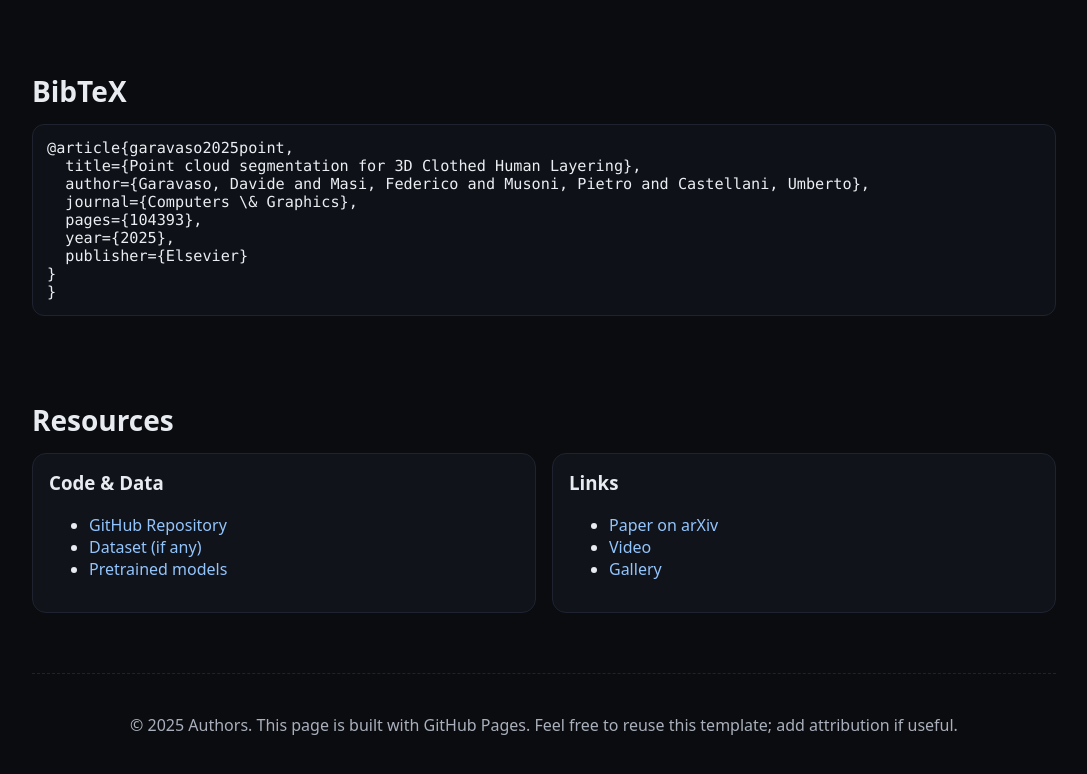
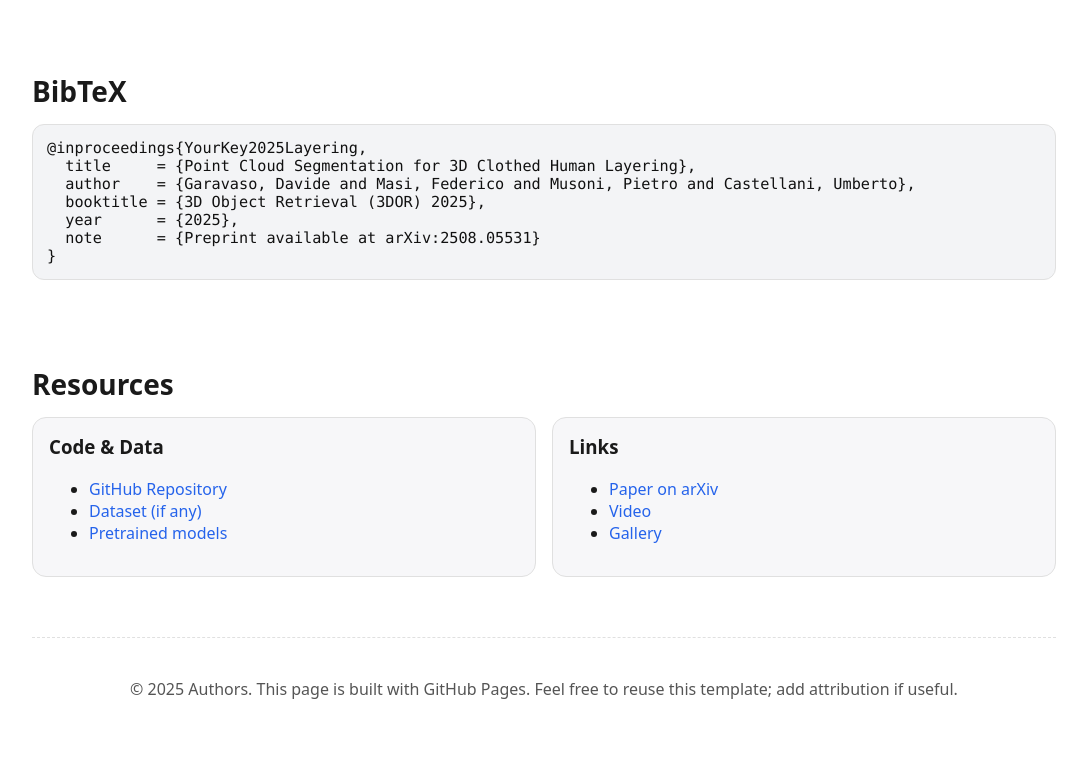
Before and after one commit to davide-gith/Point-cloud-segmentation-for-3D-Clothed-Human-Layering, a plain HTML site: page index.html in a window 1280 px wide. Shown: the part 1994-2768 px from the top of the page, without its empty margins (96-1183 px from the left). After the commit the page ends 2734 px from the top, so only its background shows below. Drawn offline with Linux system fonts and the light colour scheme.

Commit message:
Update index.html

```diff
--- a/index.html
+++ b/index.html
@@ -7,14 +7,14 @@
   <meta name="description" content="Project page for ..." />
   <style>
     :root {
-      --bg: #0b0c10;
-      --panel: #11131a;
-      --text: #e8ecf1;
-      --muted: #a9b0bb;
-      --accent: #60a5fa;
-      --accent-2: #34d399;
-      --border: #1f2330;
-      --link: #93c5fd;
+      --bg: #ffffff;
+      --panel: #f7f7f9;
+      --text: #1a1a1a;
+      --muted: #555;
+      --accent: #2563eb;
+      --accent-2: #059669;
+      --border: #e0e0e0;
+      --link: #2563eb;
       --maxw: 1024px;
     }
     html, body { margin: 0; padding: 0; background: var(--bg); color: var(--text); font-family: ui-sans-serif, system-ui, -apple-system, Segoe UI, Roboto, Ubuntu, Cantarell, Noto Sans, Helvetica, Arial, "Apple Color Emoji", "Segoe UI Emoji"; }
@@ -29,8 +29,8 @@
     .authors a { color: var(--text); border-bottom: 1px dotted var(--border); text-decoration: none; }
     .affils { text-align: center; color: var(--muted); margin-top: 6px; }
     .badges { display: flex; flex-wrap: wrap; gap: 10px; justify-content: center; margin: 20px 0 28px; }
-    .badge { background: linear-gradient(180deg, #1a2030, #131826); border: 1px solid var(--border); color: var(--text); padding: 10px 14px; border-radius: 12px; display: inline-flex; align-items: center; gap: 8px; font-weight: 600; }
-    .badge:hover { border-color: #2b3347; transform: translateY(-1px); transition: all .15s ease; text-decoration: none; }
+    .badge { background: linear-gradient(180deg, #ffffff, #f1f5f9); border: 1px solid var(--border); color: var(--text); padding: 10px 14px; border-radius: 12px; display: inline-flex; align-items: center; gap: 8px; font-weight: 600; }
+    .badge:hover { border-color: #cbd5e1; transform: translateY(-1px); transition: all .15s ease; text-decoration: none; }
     .teaser { background: var(--panel); border: 1px solid var(--border); border-radius: 16px; overflow: hidden; }
     .teaser img, .figure img { width: 100%; height: auto; display: block; }
     .section { padding: 36px 0; }
@@ -45,10 +45,10 @@
     .numlist { counter-reset: step; list-style: none; padding: 0; }
     .numlist li { counter-increment: step; margin: 10px 0; padding-left: 36px; position: relative; line-height: 1.6; }
     .numlist li::before { content: counter(step) "."; position: absolute; left: 0; top: 0; font-weight: 800; color: var(--accent-2); }
-    pre { background: #0e1117; color: #eaeef2; border: 1px solid var(--border); border-radius: 12px; padding: 14px; overflow-x: auto; }
+    pre { background: #f3f4f6; color: #111; border: 1px solid var(--border); border-radius: 12px; padding: 14px; overflow-x: auto; }
     code { font-family: ui-monospace, SFMono-Regular, Menlo, Monaco, Consolas, "Liberation Mono", "Courier New", monospace; font-size: 0.95em; }
     .footer { color: var(--muted); border-top: 1px dashed var(--border); padding-top: 24px; margin-top: 24px; text-align: center; }
-    nav { position: sticky; top: 0; background: rgba(11,12,16,0.85); backdrop-filter: blur(8px); border-bottom: 1px solid var(--border); z-index: 10; }
+    nav { position: sticky; top: 0; background: rgba(255,255,255,0.9); backdrop-filter: blur(8px); border-bottom: 1px solid var(--border); z-index: 10; }
     nav .navwrap { max-width: var(--maxw); margin: 0 auto; display: flex; gap: 16px; align-items: center; padding: 10px 16px; }
     nav a { color: var(--muted); font-weight: 600; }
     nav a:hover { color: var(--text); }
@@ -56,7 +56,7 @@
   </style>
 </head>
 <body>
-  <!-- Minimal sticky nav -->
+  <!-- Sticky nav -->
   <nav>
     <div class="navwrap">
       <a href="#top">Project</a>
@@ -73,7 +73,6 @@
       <p class="subtitle">A multilayer segmentation paradigm for clothed-human point clouds</p>
       <p class="conf">3DOR 2025</p>
       <div class="authors">
-        <!-- Replace links with actual profiles -->
         <span><a href="#">Davide Garavaso</a><sup>1</sup></span>
         <span><a href="#">Federico Masi</a><sup>1</sup></span>
         <span><a href="#">Pietro Musoni</a><sup>1</sup></span>
@@ -88,7 +87,6 @@
         <a class="badge" href="#method">🧠 Method</a>
       </div>
       <div class="teaser">
-        <!-- Replace with your teaser image -->
         <img src="assets/teaser.jpg" alt="Project teaser image showing multilayer clothing segmentation" />
       </div>
     </header>
@@ -102,7 +100,6 @@
     <section id="video" class="section">
       <h2>Video Demonstration</h2>
       <div class="panel">
-        <!-- Replace the src with your YouTube video ID -->
         <div style="position:relative;padding-bottom:56.25%;height:0;overflow:hidden;border-radius:12px;">
           <iframe src="https://www.youtube.com/embed/VIDEO_ID" title="Project video" frameborder="0" allowfullscreen style="position:absolute;top:0;left:0;width:100%;height:100%;"></iframe>
         </div>
@@ -136,14 +133,12 @@
 
     <section id="bibtex" class="section">
       <h2>BibTeX</h2>
-      <pre><code>@article{garavaso2025point,
-  title={Point cloud segmentation for 3D Clothed Human Layering},
-  author={Garavaso, Davide and Masi, Federico and Musoni, Pietro and Castellani, Umberto},
-  journal={Computers \& Graphics},
-  pages={104393},
-  year={2025},
-  publisher={Elsevier}
-}
+      <pre><code>@inproceedings{YourKey2025Layering,
+  title     = {Point Cloud Segmentation for 3D Clothed Human Layering},
+  author    = {Garavaso, Davide and Masi, Federico and Musoni, Pietro and Castellani, Umberto},
+  booktitle = {3D Object Retrieval (3DOR) 2025},
+  year      = {2025},
+  note      = {Preprint available at arXiv:2508.05531}
 }</code></pre>
     </section>
 
@@ -175,7 +170,6 @@
   </div>
 
   <script>
-    // Smooth scroll for in-page links
     document.querySelectorAll('a[href^="#"]').forEach(a => {
       a.addEventListener('click', e => {
         const id = a.getAttribute('href').slice(1);
```
